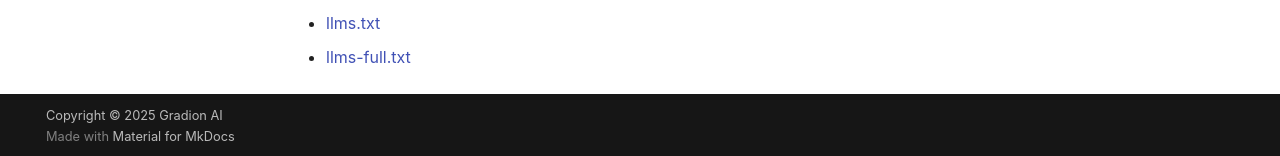
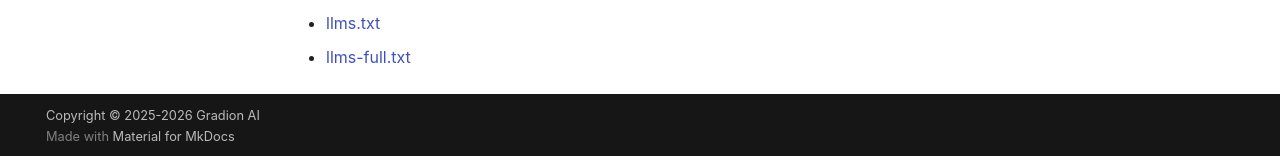
Before and after one commit to gradion-ai/group-sense, an MkDocs documentation site: the page built from docs/index.md, in a window 1280 px wide and 1135 px high. Shown: the part 976-1132 px from the top of the window. Built offline with MkDocs 1.6.1 and Material for MkDocs 9.7.7, drawn with Linux system fonts in a browser that asks for light colours; some web fonts are replaced; comment, search, counter and statistics services are not loaded.

Commit message:
Fix broken documentation rendering

```diff
--- a/mkdocs.yml
+++ b/mkdocs.yml
@@ -5,7 +5,7 @@
 repo_name: gradion-ai/group-sense
 repo_url: https://github.com/gradion-ai/group-sense
 
-copyright: Copyright &copy; 2025 Gradion AI
+copyright: Copyright &copy; 2025-2026 Gradion AI
 
 theme:
   name: material
@@ -87,10 +87,7 @@
           - api/reasoner.md: Reasoner interfaces and implementations
 
 markdown_extensions:
-  - pymdownx.highlight:
-      anchor_linenums: true
-      line_spans: __span
-      pygments_lang_class: true
+  - pymdownx.highlight
   - pymdownx.inlinehilite
   - pymdownx.snippets:
       dedent_subsections: true
```
